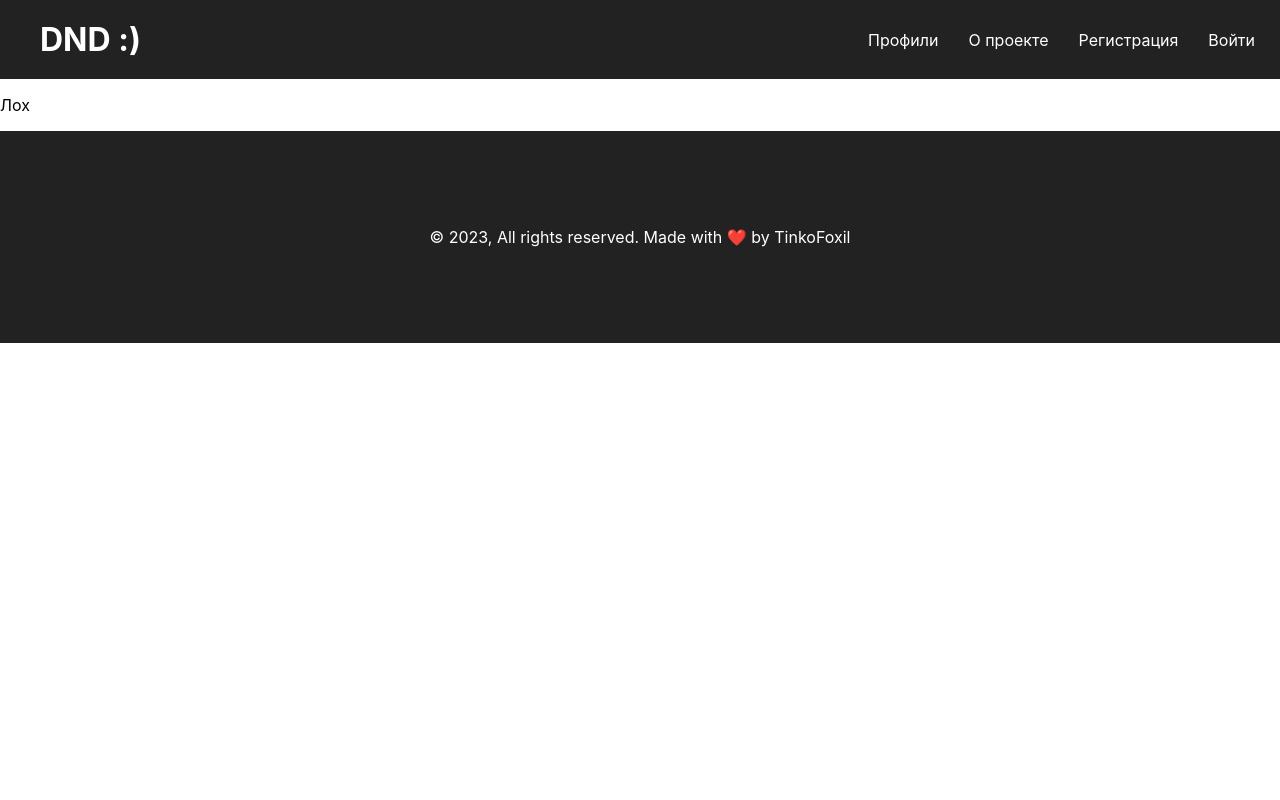
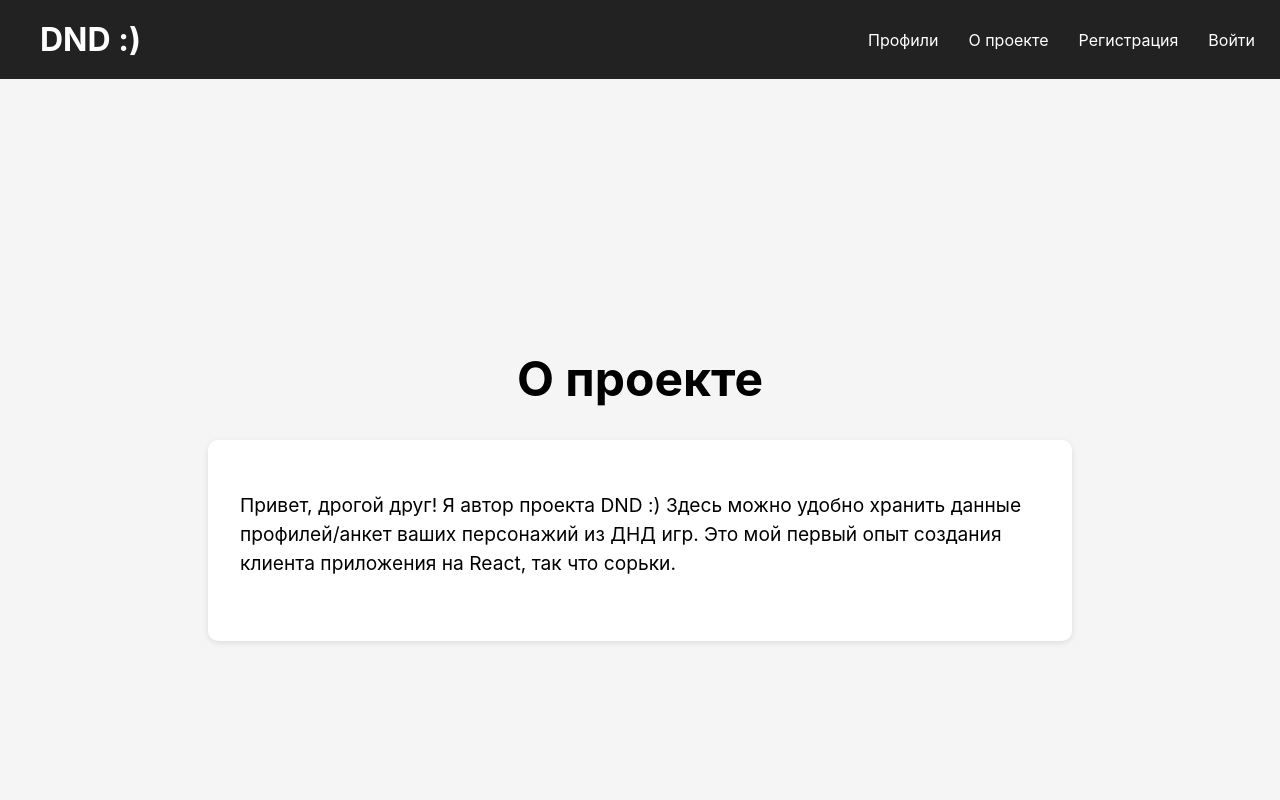
Before and after one commit to tinkofoxil/dnd-project, a React (Create React App) app in the folder dnd-frontend/: page /about in a window 1280 px wide. Shown: the top 800 px of the page. Built offline with nearby package versions, Linux system fonts and the light colour scheme.

Commit message:
created beta registration

```diff
--- a/dnd-frontend/package.json
+++ b/dnd-frontend/package.json
@@ -8,6 +8,7 @@
     "@testing-library/user-event": "^13.5.0",
     "axios": "^1.3.4",
     "cors": "^2.8.5",
+    "framer-motion": "^10.2.3",
     "react": "^18.2.0",
     "react-dom": "^18.2.0",
     "react-icons": "^4.8.0",
--- a/dnd-frontend/src/App.js
+++ b/dnd-frontend/src/App.js
@@ -4,6 +4,7 @@ import Footer from './components/Footer';
 import Profiles from './components/Profiles';
 import About from './components/About';
 import Image from './components/Image';
+import Register from './components/users/Register';
 import { Route, Routes } from 'react-router-dom';
 
 function App() {
@@ -11,10 +12,11 @@ function App() {
     <div>
       <Header />
       <div>
-      <Routes>
-        <Route path="/profiles" element={<Profiles />}/>
-        <Route path="/about" element={<About />}/>
-      </Routes>
+        <Routes>
+          <Route path="/profiles" element={<Profiles />}/>
+          <Route path="/about" element={<About />}/>
+          <Route path="/register" element={<Register />}/>
+        </Routes>
       </div>
       <Footer />
     </div>
--- a/dnd-frontend/src/components/About.js
+++ b/dnd-frontend/src/components/About.js
@@ -1,13 +1,18 @@
 import React from 'react';
+import '../css/about.css';
 
-const About = () => {
+function About() {
   return (
-    <div>
+    <div className="about-container">
+      <h1>О проекте</h1>
+      <div className="about-info">
         <p>
-            Лох
+          Привет, дрогой друг! Я автор проекта DND :) Здесь можно удобно хранить данные профилей/анкет ваших персонажий из ДНД игр.
+          Это мой первый опыт создания клиента приложения на React, так что сорьки.
         </p>
+      </div>
     </div>
   );
-};
+}
 
 export default About;
--- a/dnd-frontend/src/components/Header.js
+++ b/dnd-frontend/src/components/Header.js
@@ -1,5 +1,5 @@
 import React from 'react';
-import { Link, Routes, Route } from 'react-router-dom';
+import { Link } from 'react-router-dom';
 import '../css/header.css';
 
 const Header = () => {
@@ -11,8 +11,8 @@ const Header = () => {
           <ul className="header__list">
             <li className="header__item"><Link className="header__link" to="/profiles">Профили</Link></li>
             <li className="header__item"><Link className="header__link" to="/about">О проекте</Link></li>
-            <li className="header__item"><Link className="header__link" to="/">Регистрация</Link></li>
-            <li className="header__item"><Link className="header__link" to="/">Войти</Link></li>
+            <li className="header__item"><Link className="header__link" to="/register">Регистрация</Link></li>
+            <li className="header__item"><Link className="header__link" to="/login">Войти</Link></li>
           </ul>
         </nav>
       </header>
--- /dev/null
+++ b/dnd-frontend/src/components/users/Register.js
@@ -0,0 +1,49 @@
+import React, { useState } from 'react';
+import { useNavigate } from 'react-router-dom';
+
+function Registration() {
+    const [username, setUsername] = useState('');
+    const [password, setPassword] = useState('');
+    const [error, setError] = useState('');
+    const history = useNavigate();
+
+    const handleSubmit = async (event) => {
+      event.preventDefault();
+      const response = await fetch('http://127.0.0.1:8000/api/v1/auth/users/', {
+        method: 'POST',
+        headers: {
+          'Content-Type': 'application/json'
+        },
+        body: JSON.stringify({
+          username: username,
+          password: password
+        })
+      });
+      const data = await response.json();
+      if (response.ok) {
+        localStorage.setItem('token', data.token);
+        history.push('/');
+      } else {
+        setError(data.message);
+      }
+    };
+
+    return (
+      <form onSubmit={handleSubmit}>
+        <input type="text" value={username} onChange={(e) => setUsername(e.target.value)} />
+        <input type="password" value={password} onChange={(e) => setPassword(e.target.value)} />
+        <button type="submit">Register</button>
+        {error && <p>{error}</p>}
+      </form>
+    );
+  }
+
+const Register = () => {
+  return (
+    <div>
+        < Registration />
+    </div>
+  )
+};
+
+export default Register;
--- /dev/null
+++ b/dnd-frontend/src/css/about.css
@@ -0,0 +1,42 @@
+.about-container {
+    display: flex;
+    flex-direction: column;
+    align-items: center;
+    justify-content: center;
+    height: 100vh;
+    background-color: #f5f5f5;
+  }
+
+  .about-container h1 {
+    font-size: 3rem;
+    margin-bottom: 2rem;
+    text-align: center;
+  }
+
+  .about-info {
+    max-width: 800px;
+    padding: 2rem;
+    background-color: #fff;
+    border-radius: 10px;
+    box-shadow: 0 2px 6px rgba(0, 0, 0, 0.1);
+    opacity: 0;
+    transform: translateY(50px);
+    animation: slide-in 0.5s ease-out forwards;
+  }
+
+  .about-info p {
+    font-size: 1.2rem;
+    line-height: 1.5;
+    margin-bottom: 2rem;
+  }
+
+  @keyframes slide-in {
+    0% {
+      opacity: 0;
+      transform: translateY(50px);
+    }
+    100% {
+      opacity: 1;
+      transform: translateY(0);
+    }
+  }
```
Also changed, not shown: dnd-frontend/src/components/users/login.js (added, +76 -0 lines), dnd-frontend/src/css/main.css (added), 1 other file (tests, documents, lock files or other folders).
